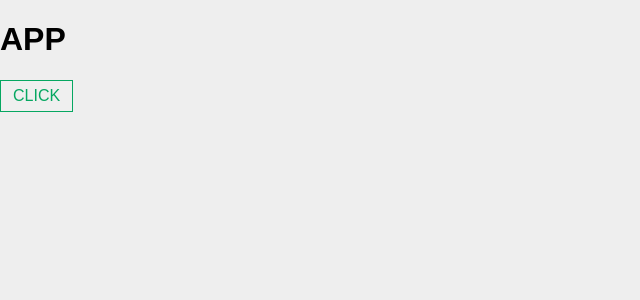
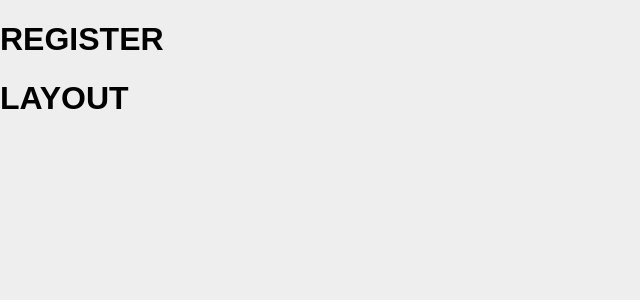
Before and after one commit to NickChc/Zod-react-hook-form_Validation, a React (Vite) app: page /sign-up in a window 1280 px wide. Shown: the top 300 px of the page, without its empty margins (0-640 px from the left). Built offline with nearby package versions, Linux system fonts and the light colour scheme.

Commit message:
feat: router setup

```diff
--- a/package.json
+++ b/package.json
@@ -13,6 +13,7 @@
     "normalize.css": "^8.0.1",
     "react": "^18.3.1",
     "react-dom": "^18.3.1",
+    "react-router-dom": "^6.26.1",
     "sass": "^1.77.8",
     "vite-tsconfig-paths": "^5.0.1"
   },
--- a/src/App.tsx
+++ /dev/null
@@ -1,8 +0,0 @@
-export default function App() {
-  return (
-    <>
-      <h1>APP</h1>
-      <button>CLICK</button>
-    </>
-  );
-}
--- a/src/assets/styles/abstracts/variables.scss
+++ b/src/assets/styles/abstracts/variables.scss
@@ -1,6 +1,6 @@
-$secondary-clr: #eee;
-$primary-clr: #000;
-$azure-clr: rgb(6, 167, 97);
+$clr-secondary: #eee;
+$clr-primary: #000;
+$clr-azure: rgb(6, 167, 97);
 
 $space-4: 4px;
 $space-6: 6px;
--- a/src/assets/styles/global.scss
+++ b/src/assets/styles/global.scss
@@ -5,12 +5,12 @@ body {
   font-size: 16px;
   font-family: sans-serif;
 
-  background-color: $secondary-clr;
-  color: $primary-clr;
+  background-color: $clr-secondary;
+  color: $clr-primary;
 
   button {
-    color: $azure-clr;
-    border: solid 1px $azure-clr;
+    color: $clr-azure;
+    border: solid 1px $clr-azure;
     padding: $space-6 $space-12;
   }
 }
--- /dev/null
+++ b/src/layouts/PublicLayout/PublicLayout.tsx
@@ -0,0 +1,10 @@
+import { Outlet } from "react-router-dom";
+
+export function PublicLayout() {
+  return (
+    <>
+      <Outlet />
+      <h1>LAYOUT</h1>
+    </>
+  );
+}
--- /dev/null
+++ b/src/layouts/PublicLayout/index.ts
@@ -0,0 +1 @@
+export { PublicLayout } from "./PublicLayout";
--- a/src/main.tsx
+++ b/src/main.tsx
@@ -1,10 +1,39 @@
-import { StrictMode } from "react";
+import { lazy, StrictMode, Suspense } from "react";
 import { createRoot } from "react-dom/client";
 import "@src/assets/styles/global.scss";
-import App from "@src/App.tsx";
+import {
+  createBrowserRouter,
+  RouteObject,
+  RouterProvider,
+} from "react-router-dom";
+import { PublicLayout } from "./layouts/PublicLayout";
+
+const SignInPage = lazy(() => import("@src/views/SignInPage"));
+const SignUpPage = lazy(() => import("@src/views/SignUpPage"));
+
+const routes: RouteObject[] = [
+  {
+    path: "/",
+    element: <PublicLayout />,
+    children: [
+      {
+        path: "/",
+        element: <SignInPage />,
+      },
+      {
+        path: "/sign-up",
+        element: <SignUpPage />,
+      },
+    ],
+  },
+];
+
+const router = createBrowserRouter(routes);
 
 createRoot(document.getElementById("root")!).render(
   <StrictMode>
-    <App />
+    <Suspense>
+      <RouterProvider router={router} />
+    </Suspense>
   </StrictMode>
 );
--- /dev/null
+++ b/src/views/SignInPage/SignInPage.tsx
@@ -0,0 +1,7 @@
+export function SignInPage() {
+  return (
+    <>
+      <h1>LOG IN</h1>
+    </>
+  );
+}
--- /dev/null
+++ b/src/views/SignInPage/index.ts
@@ -0,0 +1 @@
+export { SignInPage as default } from "./SignInPage";
--- /dev/null
+++ b/src/views/SignUpPage/SignUpPage.tsx
@@ -0,0 +1,7 @@
+export function SignUpPage() {
+  return (
+    <>
+      <h1>REGISTER</h1>
+    </>
+  );
+}
--- /dev/null
+++ b/src/views/SignUpPage/index.ts
@@ -0,0 +1 @@
+export { SignUpPage as default } from "./SignUpPage";
```
Also changed, not shown: 1 other file (tests, documents, lock files or other folders).
